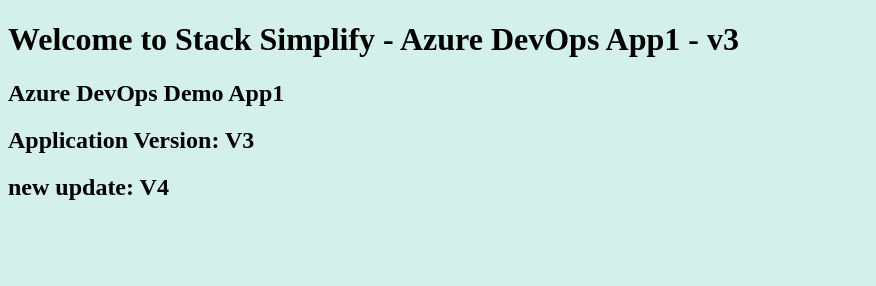
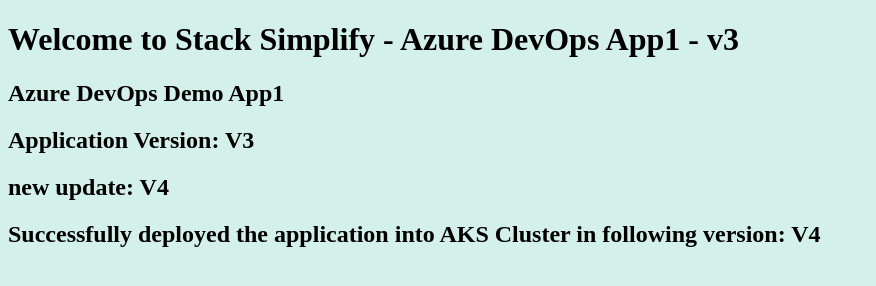
Before and after one commit to elurianjibabu/devops-acr-aks, a plain HTML site: page index.html in a window 1280 px wide. Shown: the whole page, without its empty margins (0-876 px from the left). Drawn offline with Linux system fonts and the light colour scheme.

Commit message:
successfully deployed the application into aks cluster

```diff
--- a/index.html
+++ b/index.html
@@ -5,5 +5,6 @@
       <h2>Azure DevOps Demo App1</h2>
       <h2>Application Version: V3</h2>
       <h2>new update: V4</h2>
+      <h2>Successfully deployed the application into AKS Cluster in following version: V4</h2>
    </body>
 </html>
```
